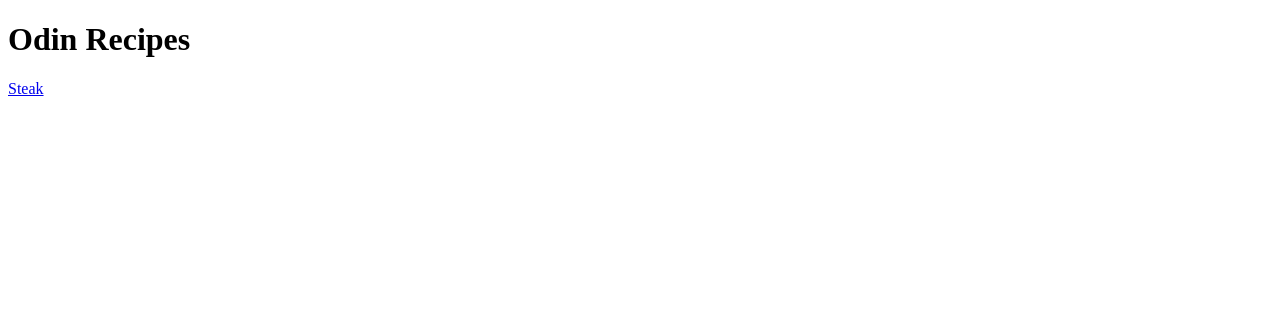
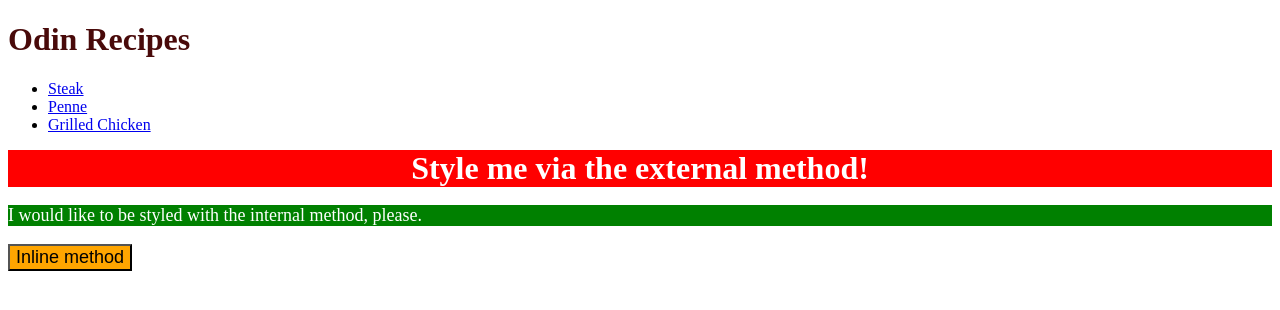
Before and after one commit to alipatel1/odin-recipes, a plain HTML site: page index.html in a window 1280 px wide. Drawn offline with Linux system fonts and the light colour scheme.

Commit message:
add index.html

```diff
--- a/index.html
+++ b/index.html
@@ -2,13 +2,32 @@
 
 <html lang="eng">
     <head>
+        <link rel="stylesheet" href="style.css">
+        <style>
+            p {
+                color: white;
+                background-color: green;
+                font-size: 18px;
+            }
+        </style>
         <title>Odin Recipes</title>
         <meta charset="UTF-8"
     </head>
 
     <body>
         <h1>Odin Recipes</h1>
+<ul>
+   <li><a href="recipes/steak.html">Steak</a></li>
+    <li><a href="recipes/penne.html">Penne</a></li>
+    <li><a href="recipes/chicken.html">Grilled Chicken</a></li>
 
-        <a href="recipes/steak.html">Steak</a>
+</ul>
+
+<div>Style me via the external method!</div>
+
+<p>I would like to be styled with the internal method, please.</p>
+
+    <button style="background-color: orange;font-size: 18px;">Inline method</button>
+
     </body>
 </html>
--- /dev/null
+++ b/style.css
@@ -0,0 +1,16 @@
+h1 {
+    color: rgb(73, 10, 10);
+  }
+
+
+h2 {
+    color: blue;
+}
+
+div {
+    color:white;
+    background-color: red;
+    font-size: 32px;
+    text-align: center;
+    font-weight: 700;
+}
```
Also changed, not shown: recipes/chicken.html (+3 -0 lines), recipes/penne.html (+2 -0 lines), recipes/steak.html (+3 -0 lines), images/chicken.jpg (added), images/penne.jpg (added), images/steak.jpg (added), 2 other files.
